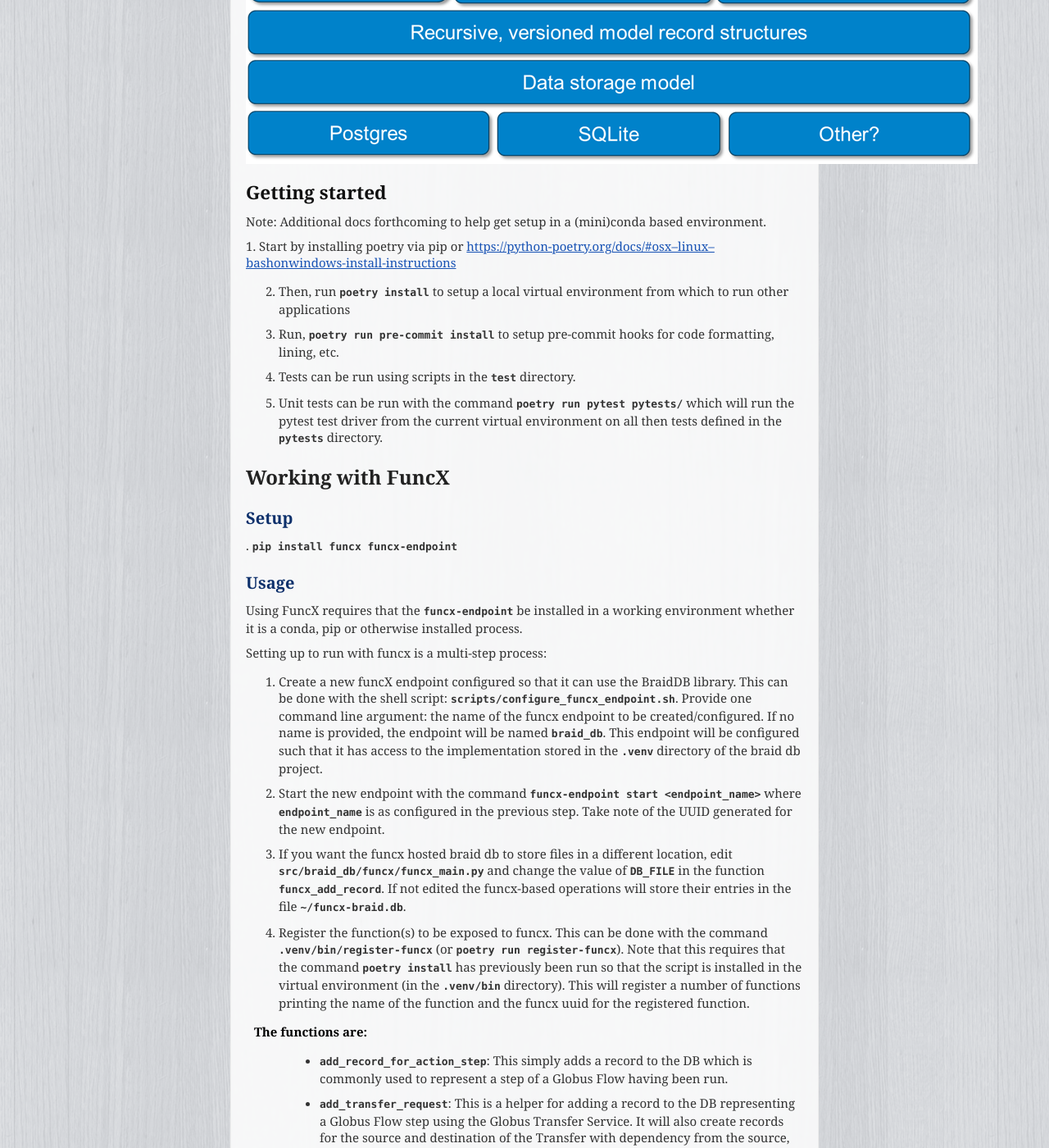
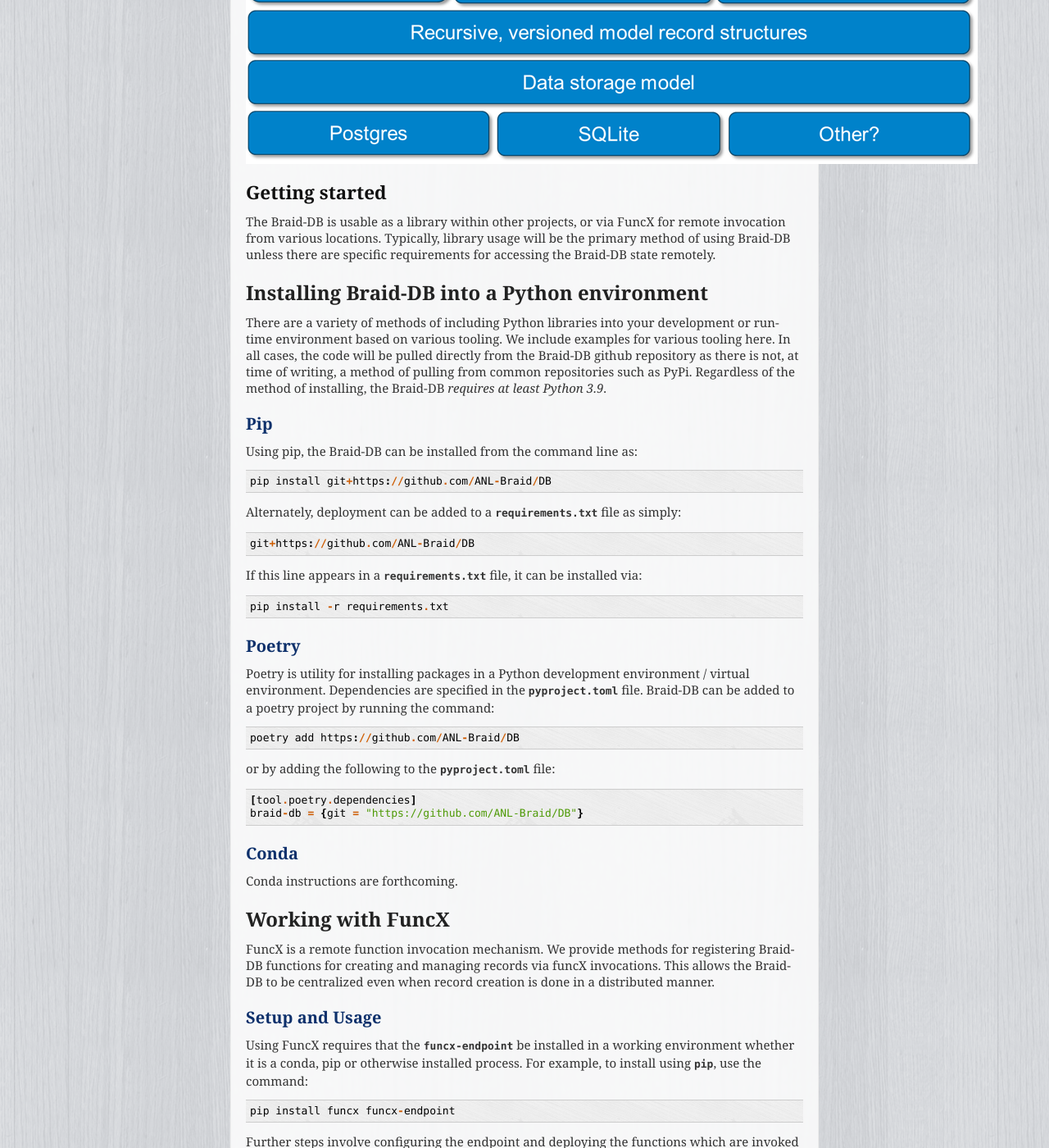
Before and after one commit to ANL-Braid/DB, a Sphinx documentation site: the page built from docs/source/index.rst, in a window 1280 px wide and 1400 px high, scrolled down 1021 px. Shown: the whole window at 82% size. Built offline with Sphinx 7.4.7, drawn with Linux system fonts in a browser that asks for light colours; some of the changed text lies outside the part shown.

Commit message:
Separated developing docs into separate file
Also re-vamped the installation instructions including discussion of
using pip and poetry.

```diff
--- /dev/null
+++ b/docs/source/developing.rst
@@ -0,0 +1,25 @@
+Getting Started with Development
+================================
+
+Note: Additional docs forthcoming to help get setup in a (mini)conda based environment.
+
+1. Start by installing poetry via pip or
+https://python-poetry.org/docs/#osx--linux--bashonwindows-install-instructions
+
+2. Then, run `poetry install` to setup a local virtual environment from which to run other applications
+3. Run, `poetry run pre-commit install` to setup pre-commit hooks for code formatting, lining, etc.
+4. Tests can be run using scripts in the `test` directory.
+5. Unit tests can be run with the command `poetry run pytest pytests/` which will run the pytest test driver from the current virtual environment on all then tests defined in the `pytests` directory.
+
+
+Tests
+=====
+
+Tests are in the test/ directory.
+
+Tests are run nightly at:
+
+* https://jenkins-ci.cels.anl.gov/job/Braid-DB-Core
+* https://jenkins-ci.cels.anl.gov/job/Braid-DB-Workflows
+
+They are also run via Github Actions for each push or pull request against the origin repo.
--- a/docs/source/index.rst
+++ b/docs/source/index.rst
@@ -39,31 +39,59 @@
 Getting started
 ===============
 
-Note: Additional docs forthcoming to help get setup in a (mini)conda based environment.
+The Braid-DB is usable as a library within other projects, or via FuncX for remote invocation from various locations. Typically, library usage will be the primary method of using Braid-DB unless there are specific requirements for accessing the Braid-DB state remotely.
 
-1. Start by installing poetry via pip or
-https://python-poetry.org/docs/#osx--linux--bashonwindows-install-instructions
+Installing Braid-DB into a Python environment
+---------------------------------------------
 
-2. Then, run `poetry install` to setup a local virtual environment from which to run other applications
-3. Run, `poetry run pre-commit install` to setup pre-commit hooks for code formatting, lining, etc.
-4. Tests can be run using scripts in the `test` directory.
-5. Unit tests can be run with the command `poetry run pytest pytests/` which will run the pytest test driver from the current virtual environment on all then tests defined in the `pytests` directory.
+There are a variety of methods of including Python libraries into your development or run-time environment based on various tooling. We include examples for various tooling here. In all cases, the code will be pulled directly from the Braid-DB github repository as there is not, at time of writing, a method of pulling from common repositories such as PyPi. Regardless of the method of installing, the Braid-DB *requires at least Python 3.9*.
+
+Pip
+~~~
+
+Using pip, the Braid-DB can be installed from the command line as::
+
+    pip install git+https://github.com/ANL-Braid/DB
+
+Alternately, deployment can be added to a `requirements.txt` file as simply::
+
+    git+https://github.com/ANL-Braid/DB
+
+If this line appears in a `requirements.txt` file, it can be installed via::
+
+    pip install -r requirements.txt
+
+
+Poetry
+~~~~~~
+
+Poetry is utility for installing packages in a Python development environment / virtual environment. Dependencies are specified in the `pyproject.toml` file. Braid-DB can be added to a poetry project by running the command::
+
+    poetry add https://github.com/ANL-Braid/DB
+
+or by adding the following to the `pyproject.toml` file::
+
+    [tool.poetry.dependencies]
+    braid-db = {git = "https://github.com/ANL-Braid/DB"}
+
+Conda
+~~~~~
+
+Conda instructions are forthcoming.
 
 Working with FuncX
 ------------------
 
-Setup
-~~~~~
+FuncX is a remote function invocation mechanism. We provide methods for registering Braid-DB functions for creating and managing records via funcX invocations. This allows the Braid-DB to be centralized even when record creation is done in a distributed manner.
 
-. `pip install funcx funcx-endpoint`
+Setup and Usage
+~~~~~~~~~~~~~~~
 
+Using FuncX requires that the `funcx-endpoint` be installed in a working environment whether it is a conda, pip or otherwise installed process. For example, to install using `pip`, use the command::
 
-Usage
-~~~~~
+    pip install funcx funcx-endpoint
 
-Using FuncX requires that the `funcx-endpoint` be installed in a working environment whether it is a conda, pip or otherwise installed process.
-
-Setting up to run with funcx is a multi-step process:
+Further steps involve configuring the endpoint and deploying the functions which are invoked to create and manage records.
 
 1. Create a new funcX endpoint configured so that it can use the BraidDB library. This can be done with the shell script: `scripts/configure_funcx_endpoint.sh`. Provide one command line argument: the name of the funcx endpoint to be created/configured. If no name is provided, the endpoint will be named `braid_db`. This endpoint will be configured such that it has access to the implementation stored in the `.venv` directory of the braid db project.
 
@@ -108,17 +136,8 @@
 
 .. include:: use_cases.rst
 
-Tests
-=====
+.. include:: developing.rst
 
-Tests are in the test/ directory.
-
-Tests are run nightly at:
-
-* https://jenkins-ci.cels.anl.gov/job/Braid-DB-Core
-* https://jenkins-ci.cels.anl.gov/job/Braid-DB-Workflows
-
-They are also run via Github Actions for each push or pull request against the origin repo.
 
 
 
```
